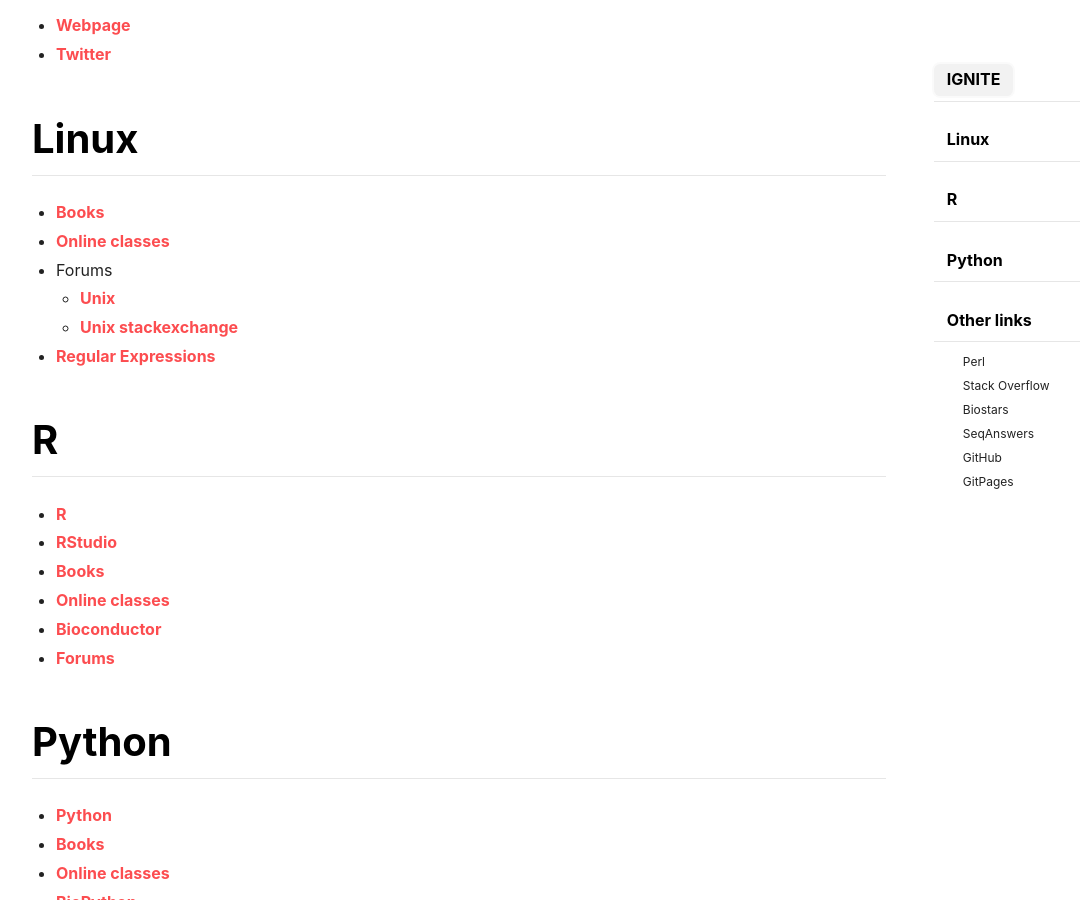
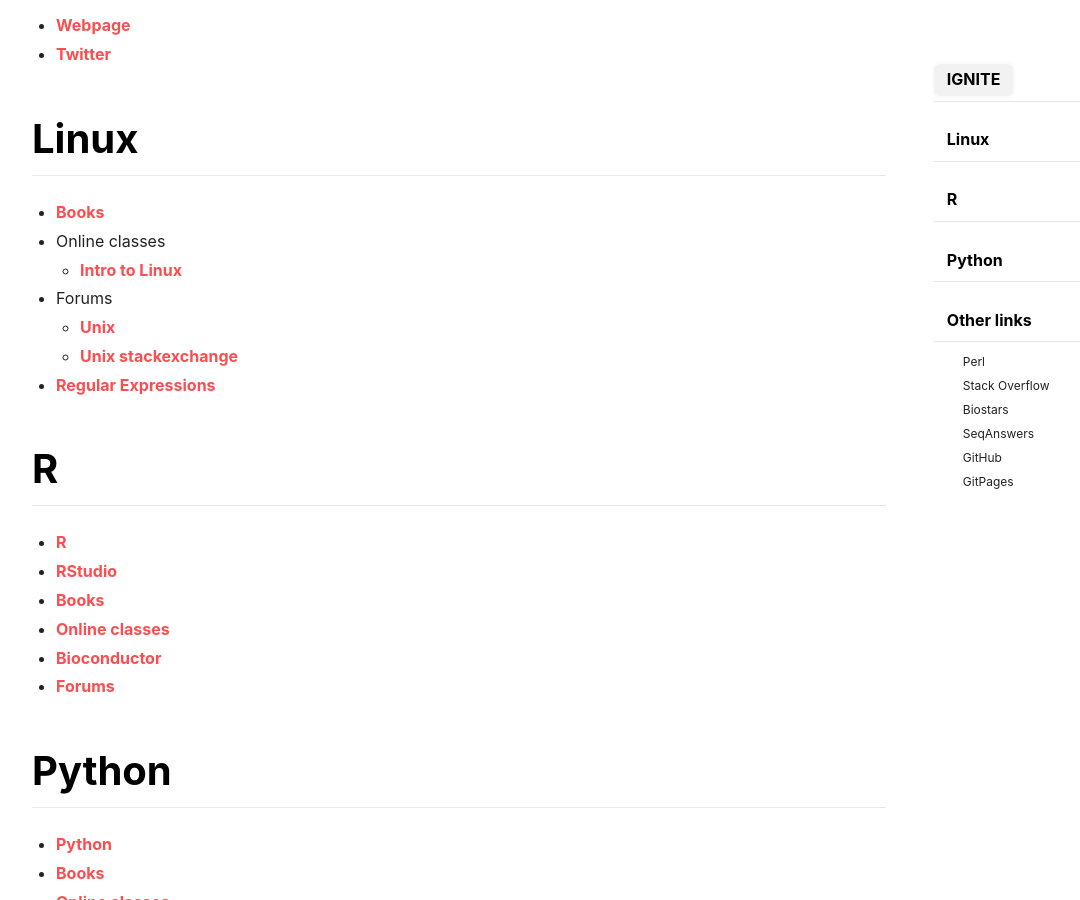
Before and after one commit to itn-ignite/ESRs-Programming-and-Bioinformatics-Workshop, a Jekyll site: the page built from docs/ulinks.md, in a window 1280 px wide and 900 px high, scrolled down 429 px. Shown: the whole window, without its empty margins (71-1151 px from the left). Built offline with Jekyll 4.4.1, drawn with Linux system fonts in a browser that asks for light colours; nearby versions of some CDN libraries.

Commit message:
Update ulinks.md

```diff
--- a/docs/ulinks.md
+++ b/docs/ulinks.md
@@ -18,7 +18,8 @@ More updates and links coming soon. Stay tuned!
 
 # Linux
 - [Books]()
-- [Online classes]()
+- Online classes
+    - [Intro to Linux](https://training.linuxfoundation.org/resources/free-courses/introduction-to-linux/?_sft_content_type=free-course)
 - Forums
     - [Unix](https://www.unix.com/)
     - [Unix stackexchange](https://unix.stackexchange.com/)
```
